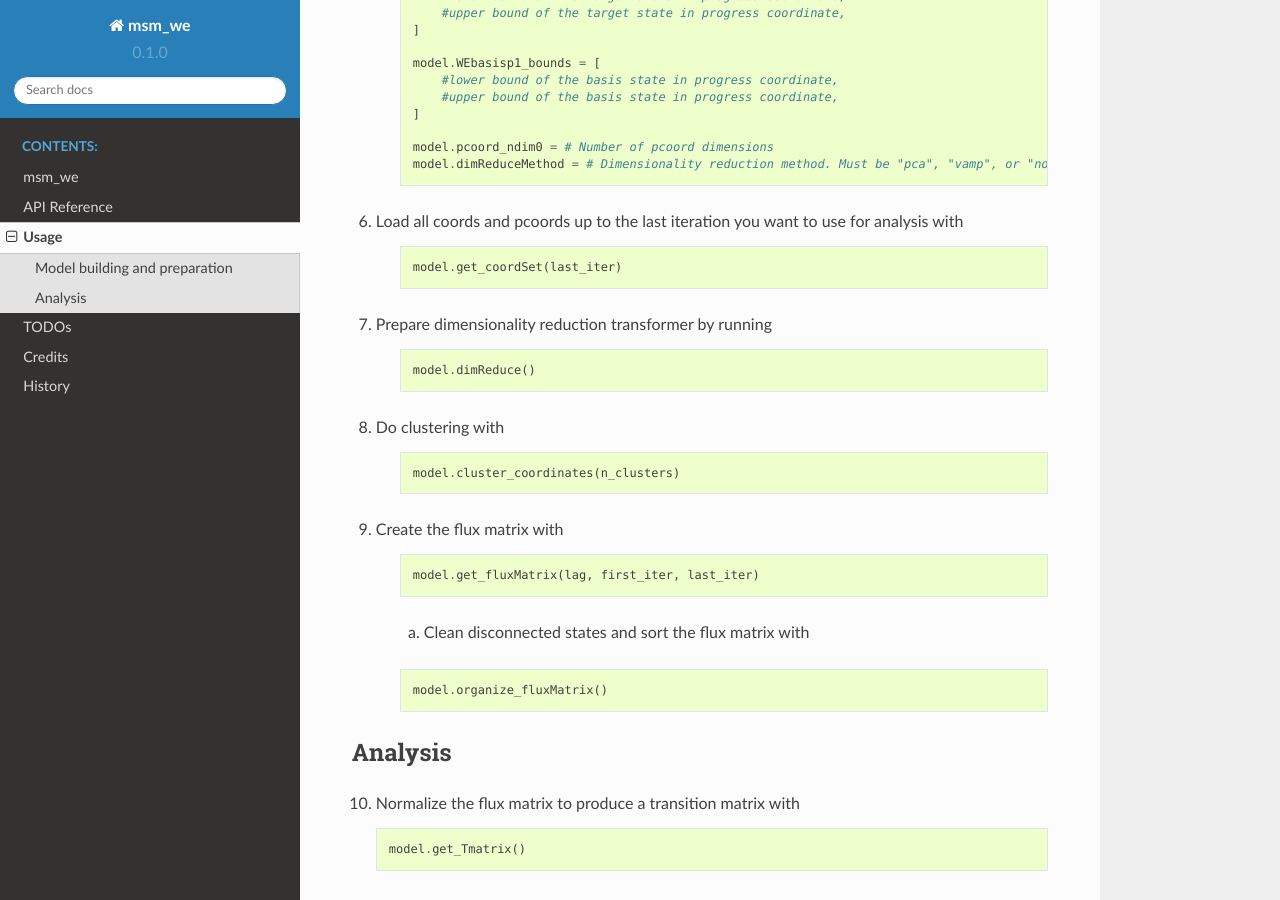
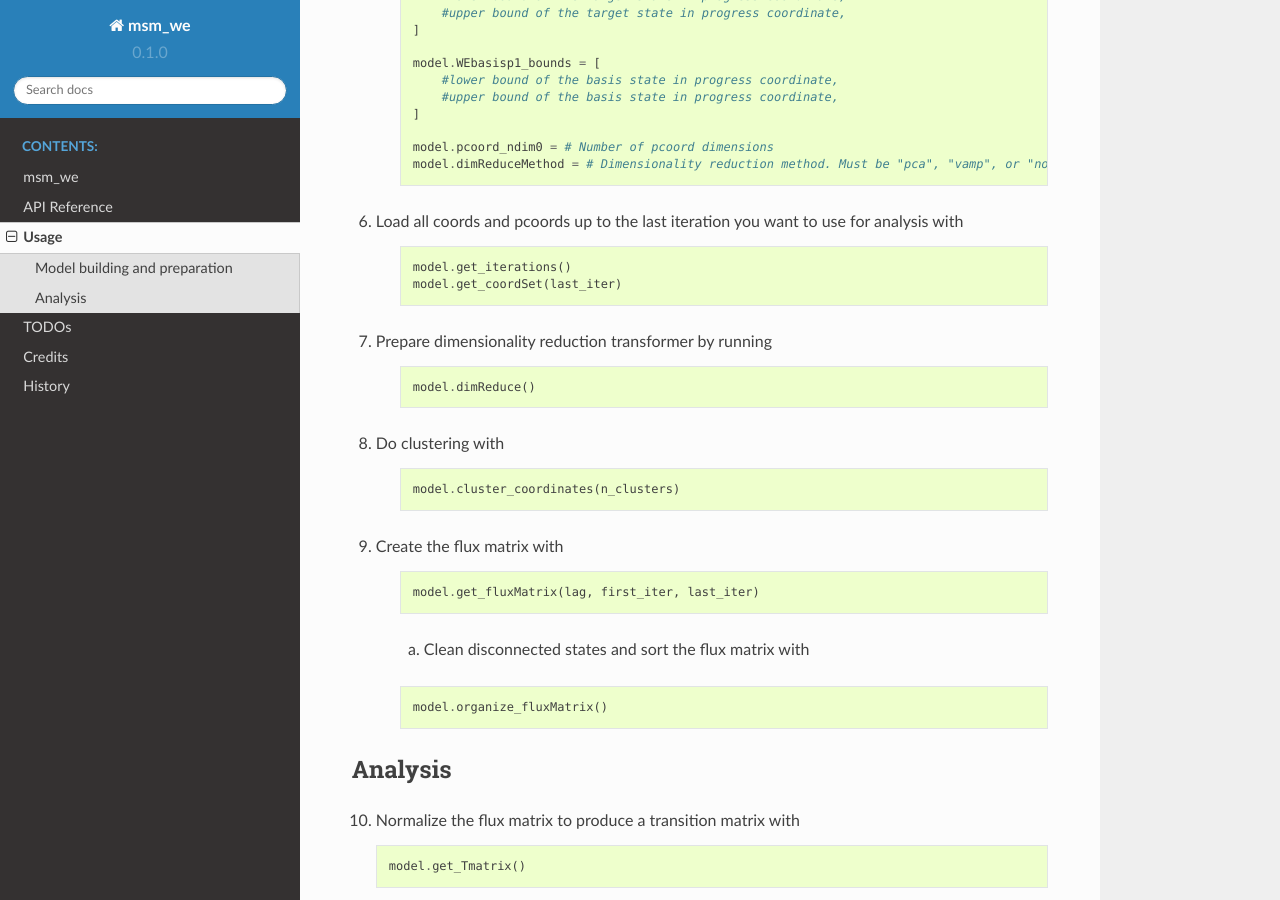
Before and after one commit to jdrusso/msm_we, a Sphinx documentation site: the page built from docs/usage.rst, in a window 1280 px wide and 900 px high, scrolled down 1305 px. Built offline with Sphinx 7.4.7 and the Read the Docs theme 2.0.0, drawn with Linux system fonts in a browser that asks for light colours.

Commit message:
Added missing  get_iterations() call to usage

```diff
--- a/docs/usage.rst
+++ b/docs/usage.rst
@@ -81,6 +81,7 @@ Model building and preparation
 
     .. code-block:: python
 
+        model.get_iterations()
         model.get_coordSet(last_iter)
 
 7. Prepare dimensionality reduction transformer by running
```
